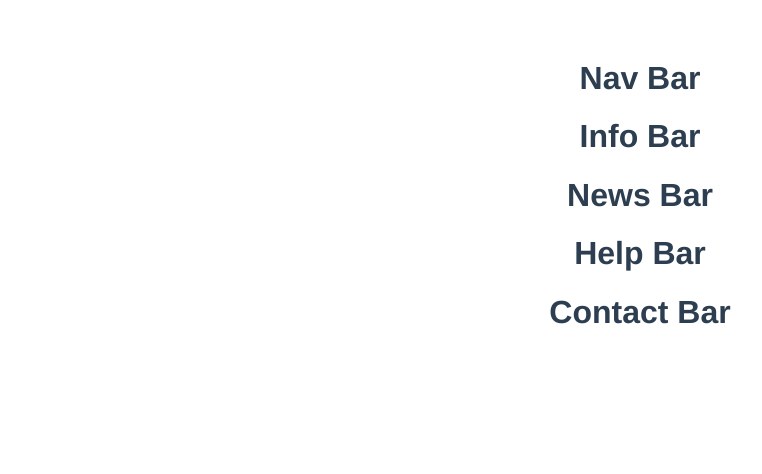
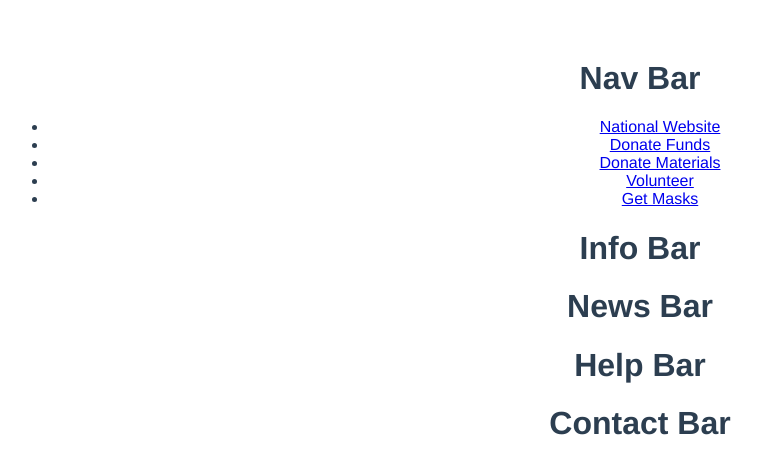
Before and after one commit to atphy/masksnowtn, a Vue app: page / in a window 1280 px wide. Shown: the top 474 px of the page, without its empty margins (0-762 px from the left). Built offline with nearby package versions, Linux system fonts and the light colour scheme; the HTML template or start-up script is replaced by a standard one.

Commit message:
added a link to the nav bar components. all work except for the form for get masks

```diff
--- a/src/components/Nav.vue
+++ b/src/components/Nav.vue
@@ -1,5 +1,14 @@
 <template>
   <h1>Nav Bar</h1>
+    <nav class="nav-bar">
+        <ul>
+            <li><a href="https://masksnow.org/">National Website</a></li>
+            <li><a href="https://charity.gofundme.com/o/en/campaign/masksnow-tennessee">Donate Funds</a></li>
+            <li><a href = "mailto: distribution.make@gmail.com">Donate Materials</a></li>
+            <li><a href="https://masksnow.org/volunteer/">Volunteer</a></li>
+            <li><a href="about.asp">Get Masks</a></li>
+        </ul>
+      </nav>
 </template>
 
 <script>
```
